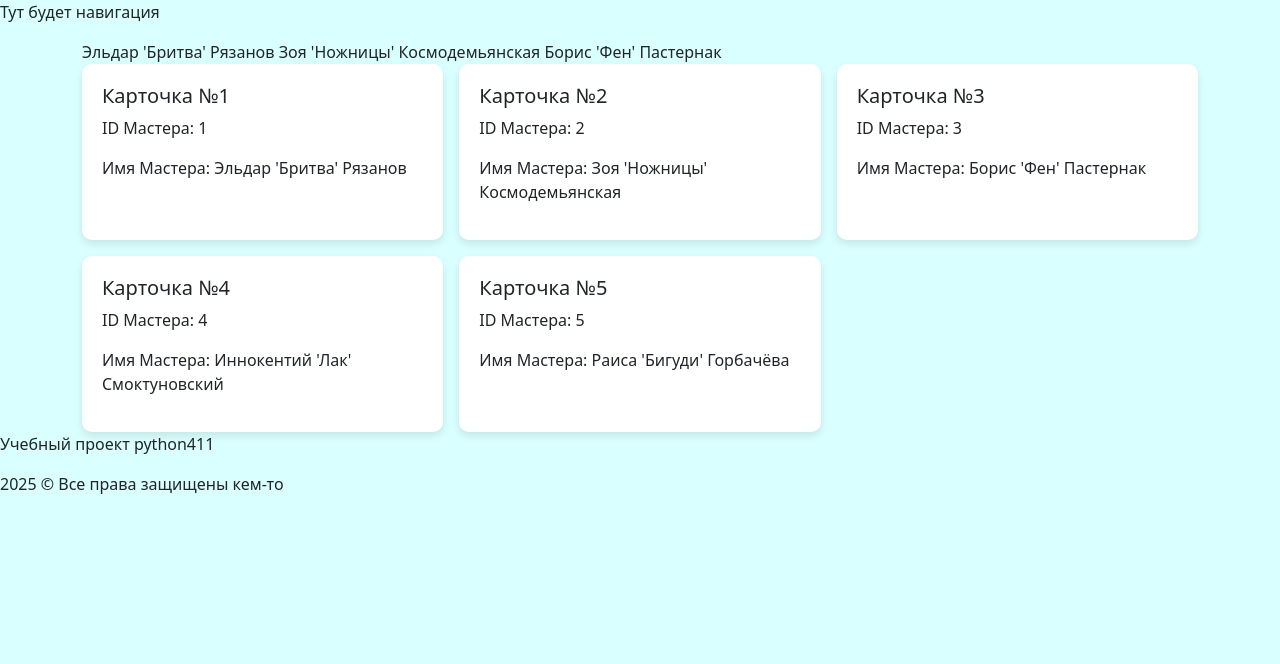
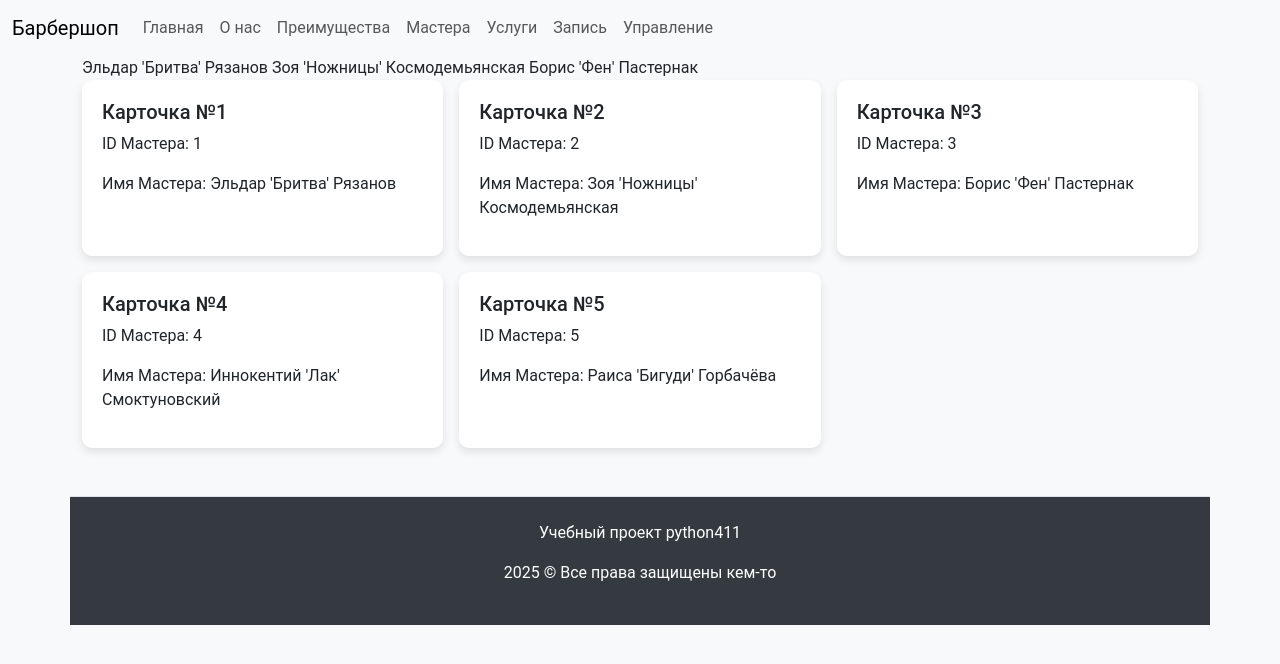
Before and after one commit to VladimirMonin/django_consult_411, a Django app: page /masters/ in a window 1280 px wide. Shown: the top 664 px of the page. Run offline with Django 5.2, Linux system fonts and the light colour scheme.

Commit message:
lesson_52: главная страница и меню

```diff
--- a/barbershop/urls.py
+++ b/barbershop/urls.py
@@ -1,15 +1,15 @@
 from django.contrib import admin
 from django.urls import path
-from core.views import index, master_detail, master_list, order_list
+from core.views import index, landing, master_detail, master_list, order_list
 from django.conf import settings
 from django.conf.urls.static import static
 
 
 urlpatterns = [
     path("admin/", admin.site.urls),
-    path("", index),
+    path("", landing, name="landing"),
+    path("index/", index, name="index"),
     path("masters/", master_list, name="master_list"),
-    path("masters/<int:master_id>/", master_detail),
+    path("masters/<int:master_id>/", master_detail, name="master_detail"),
     path("orders/", order_list, name="order_list"),
-
 ] + static(settings.STATIC_URL, document_root=settings.STATIC_ROOT)
--- a/core/views.py
+++ b/core/views.py
@@ -5,24 +5,42 @@ from django.http import HttpResponse
 from .data import *
 
 
+def get_main_menu():
+    """Функция возвращает список пунктов меню для сайта"""
+    return [
+        {"name": "Главная", "url": "/"},
+        {"name": "О нас", "url": "#about"},
+        {"name": "Преимущества", "url": "#benefits"},
+        {"name": "Мастера", "url": "#masters"},
+        {"name": "Услуги", "url": "#services"},
+        {"name": "Запись", "url": "#booking"},
+        {"name": "Управление", "url": "/orders/"},
+    ]
+
+
+def landing(request):
+    """Главная страница сайта - лендинг"""
+    context = {
+        "title": "Барбершоп - стрижки и бритье",
+        "menu": get_main_menu(),
+        "masters": masters[:3],  # Показываем только первые 3 мастера
+        "services": services,
+    }
+    return render(request, "landing.html", context)
+
+
 def order_list(request):
     context = {
         "orders": orders,
         "title": "Список заявок",
+        "menu": get_main_menu(),
     }
     return render(request, "order_list.html", context)
 
 
 def index(request):
-    context = {
-        "user": {
-            "name": "Сергей",
-            "age": 30,
-            "is_stuff": True,
-        },
-        "md": markdown_string,
-    }
-    return render(request, "first_template.html", context)
+    # Перенаправляем на лендинг
+    return landing(request)
 
 
 def master_detail(request, master_id):
@@ -34,6 +52,8 @@ def master_detail(request, master_id):
 
     context = {
         "master": master,
+        "title": f"Мастер {master['name']}",
+        "menu": get_main_menu(),
     }
 
     return render(request, "master_detail.html", context)
@@ -42,5 +62,7 @@ def master_detail(request, master_id):
 def master_list(request):
     context = {
         "masters": masters,
+        "title": "Наши мастера",
+        "menu": get_main_menu(),
     }
     return render(request, "master_list.html", context)
--- a/static/css/main.css
+++ b/static/css/main.css
@@ -1,15 +1,50 @@
 body {
-    background-color: rgb(218, 255, 255);
+  background-color: #f8f9fa;
+  font-family: "Roboto", sans-serif;
 }
 
+header {
+  position: sticky;
+  top: 0;
+  z-index: 1000;
+}
 
+/* Стили для секций */
+section {
+  min-height: 50vh;
+  padding: 60px 0;
+  scroll-margin-top: 60px; /* Отступ для якорных ссылок */
+}
+
+/* Стили для карточек мастеров */
 .master-card {
   background-color: rgb(255, 255, 255);
   border-radius: 10px;
   padding: 20px;
   box-shadow: 0 4px 8px rgba(0, 0, 0, 0.1);
   /* Добавляем следующие свойства */
-    height: 100%;      /* Растягиваем карточку на всю высоту родителя */
-    display: flex;     /* Используем флексбокс для внутреннего контента */
+  height: 100%; /* Растягиваем карточку на всю высоту родителя */
+  display: flex; /* Используем флексбокс для внутреннего контента */
   flex-direction: column; /* Располагаем элементы в колонку */
+  transition: transform 0.3s ease-in-out;
 }
+
+.master-card:hover {
+  transform: translateY(-5px);
+}
+
+/* Анимация для иконок в секции преимуществ */
+.bi {
+  transition: transform 0.3s ease;
+}
+
+.bi:hover {
+  transform: scale(1.2);
+}
+
+/* Стили для футера */
+footer {
+  background-color: #343a40;
+  color: white;
+  padding: 20px 0;
+}
--- a/templates/base.html
+++ b/templates/base.html
@@ -15,12 +15,9 @@
     {% comment %} Подключение своего main.css из статики {% endcomment %}
     <link rel="stylesheet" href="{% static 'css/main.css' %}">
     <title>{{ title }}</title>
-  </head>
-  <body>
+  </head>  <body>
     <header>
-        <nav>
-            <p>Тут будет навигация</p>
-        </nav>
+        {% include "nav_menu_include.html" %}
     </header>
     <main>
         <div class="container">
@@ -29,7 +26,7 @@
             {% endblock content %}
         </div>
     </main>
-    <footer>
+    <footer class="container mt-5 py-4 text-center border-top">
         {% block footer %}
             <p>Учебный проект python411</p>
             <p>2025 &copy; Все права защищены кем-то</p>
--- a/templates/nav_menu_include.html
+++ b/templates/nav_menu_include.html
@@ -1,13 +1,16 @@
 <nav class="navbar navbar-expand-lg bg-body-tertiary">
   <div class="container-fluid">
+    <a class="navbar-brand" href="/">Барбершоп</a>
     <button class="navbar-toggler" type="button" data-bs-toggle="collapse" data-bs-target="#navbarNav" aria-controls="navbarNav" aria-expanded="false" aria-label="Переключатель навигации">
       <span class="navbar-toggler-icon"></span>
     </button>
     <div class="collapse navbar-collapse" id="navbarNav">
       <ul class="navbar-nav">
-        <li class="nav-item">
-          <a class="nav-link active" aria-current="page" href="#">Главная</a>
-        </li>
+        {% for menu_item in menu %}
+          <li class="nav-item">
+            <a class="nav-link" href="{{ menu_item.url }}">{{ menu_item.name }}</a>
+          </li>
+        {% endfor %}
       </ul>
     </div>
   </div>
```
Also changed, not shown: templates/landing.html (+102 -0 lines). Lines whose indentation alone changed are shown as unchanged.
